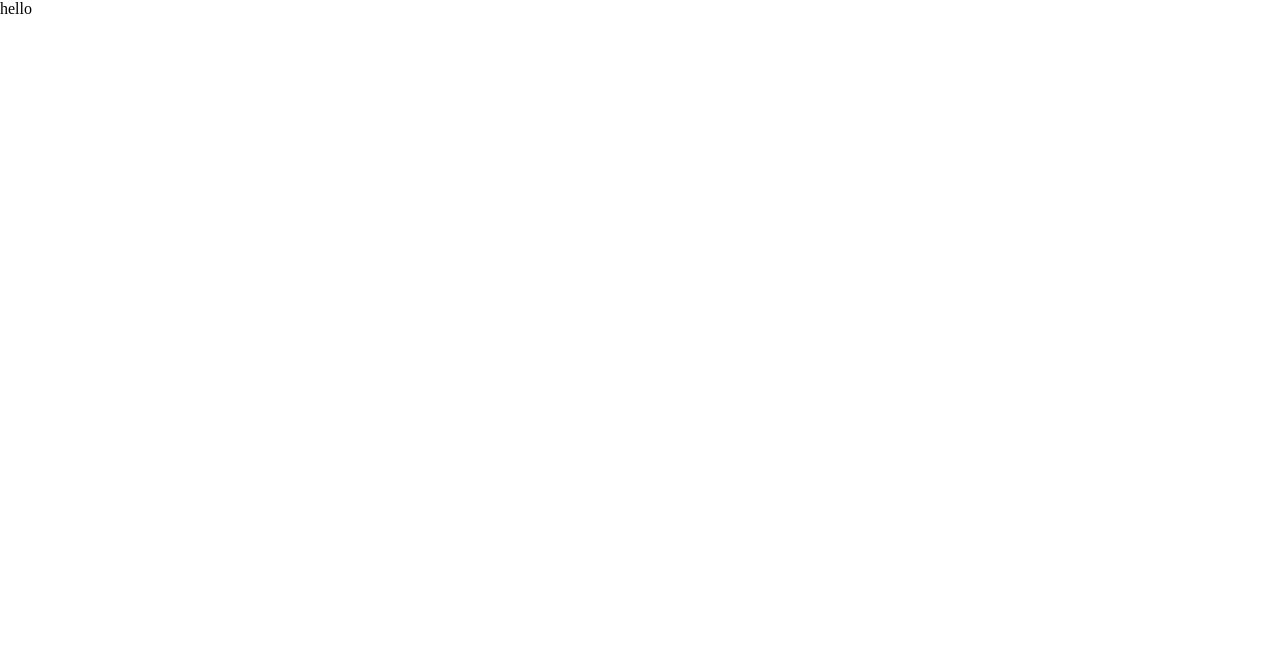
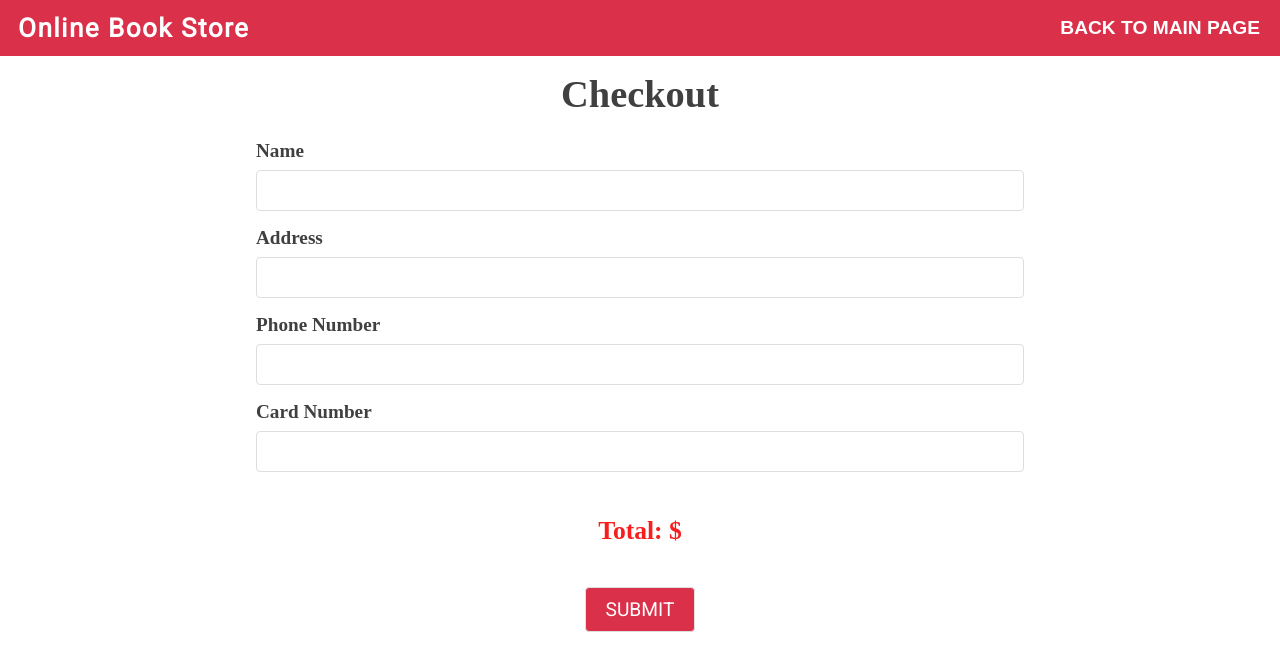
Before and after one commit to CNW-20212-01/Customer-Frontend, a React (Create React App) app: page /checkout in a window 1280 px wide. Shown: the top 670 px of the page. Built offline with nearby package versions, Linux system fonts and the light colour scheme.

Commit message:
adding css for checkout page

```diff
--- a/src/components/App.css
+++ b/src/components/App.css
@@ -105,7 +105,7 @@ html{
 .container{
 	width: 100%;
 	padding-top: 66px;
-	font-family: 'Roboto', sans-serif ;
+	font-family: 'Roboto', sans-serif;
 	color: #333;
 	background-attachment: fixed;
 	background-size: 100% auto;
--- a/src/components/CartList.js
+++ b/src/components/CartList.js
@@ -11,6 +11,7 @@ const CartList = ({
 
 	const handleOnClick = () => {
 		if (window !== undefined) {
+			localStorage.setItem("TOTAL", cartTotal);
 			window.location = window.location.origin + '/checkout';
 		}
 	}
--- /dev/null
+++ b/src/components/Checkout.css
@@ -0,0 +1,75 @@
+.chk-container {
+    width: 100%;
+    max-width: 100%;
+    color: #404040;
+    font-size: 1.2rem;
+    display: flex;
+    flex-direction: column;
+    justify-content: space-around;
+    align-items: center;
+}
+
+.chk-container .title {
+    margin: 1rem 0 0.5rem;
+    font-size: 1.2rem;
+}
+
+.chk-container .input-container {
+    width: 60%;
+}
+
+.chk-container form {
+    width: 100%;
+}
+
+.chk-container label {
+    font-weight: 600;
+    max-width: 100%;
+    display: block;
+    margin: 1rem 0 0.5rem;
+}
+
+.chk-container input {
+    display: block;
+    border: 1px solid #dedede;
+    border-radius: 4px;
+    padding: 0.75rem;
+    outline: none;
+    background: transparent;
+    margin-bottom: 0.5rem;
+    width: 100%;
+    max-width: 100%;
+    line-height: 1;
+}
+
+.chk-container p {
+    font-weight: bold;
+    font-size: 1.6rem;
+    color: rgb(248, 30, 30);
+}
+
+.chk-container .btn-submit {
+    margin: 1rem 0 0.5rem;
+}
+
+.chk-container .btn-submit input {
+    -webkit-appearance: none;
+    display: inline-block;
+    border-radius: 4px;
+    background-color: #da304a;
+    color: #ffffff;
+    font-family: 'Roboto', sans-serif;
+    font-size: 1.2rem;
+    text-transform: none;
+    padding: 0.75rem 1.25rem;
+    margin: 0 0 0.5rem 0;
+    vertical-align: middle;
+    text-align: center;
+    cursor: pointer;
+    text-decoration: none;
+    line-height: 1;
+}
+
+.chk-container .btn-submit input:hover {
+    background-color: #e8475f;
+}
--- a/src/components/Checkout.js
+++ b/src/components/Checkout.js
@@ -1,11 +1,76 @@
-import React from 'react';
+import React, { useState } from 'react';
+import "./Checkout.css";
 
 const Checkout = () => {
 
+    const [name, setName] = useState('');
+    const [address, setAddress] = useState('');
+    const [phoneNumber, setPhoneNumber] = useState('');
+    const [cardNumber, setCardNumber] = useState('');
+
+    const total = window !== undefined ? localStorage.getItem("TOTAL") : 0;
+
+    const handleOnClick = () => {;
+		if (window !== undefined) {
+			window.location = window.location.origin;
+		}
+	}
 
     return (
         <div>
-            hello
+            <header className="header" style={{position: "relative"}}>
+				<div className="main-title"><h1>Online Book Store</h1></div>
+                <button className="btn-return" onClick={() => handleOnClick()}>
+                    BACK TO MAIN PAGE
+                </button>
+            </header>
+            <div className="chk-container">
+                <div className="title">
+                    <h1>Checkout</h1>
+                </div>
+                <div className="input-container">
+                    <form>
+                        <label htmlFor="name">Name</label>
+                        <input
+                            id="name"
+                            type="text"
+                            name="name"
+                            value={name}
+                            onChange={e => setName(e.target.value)}
+                        />
+                        <label htmlFor="name">Address</label>
+                        <input
+                            id="address"
+                            type="text"
+                            name="address"
+                            value={address}
+                            onChange={e => setAddress(e.target.value)}
+                        />
+                        <label htmlFor="name">Phone Number</label>
+                        <input
+                            id="phone_number"
+                            type="number"
+                            name="phone_number"
+                            value={phoneNumber}
+                            onChange={e => setPhoneNumber(e.target.value)}
+                        />
+                        <label htmlFor="name">Card Number</label>
+                        <input
+                            id="card_number"
+                            type="number"
+                            name="card_number"
+                            value={cardNumber}
+                            onChange={e => setCardNumber(e.target.value)}
+                        />
+                    </form>
+                </div>
+                <div style={{marginTop: 10, display: "flex", justifyContent: "center"}}>
+                    <p>Total: {total}$</p>
+                </div>
+                <div className="btn-submit">
+                    <input type="submit" value="SUBMIT" />
+                </div>
+            </div>
         </div>
     )
 }
```
